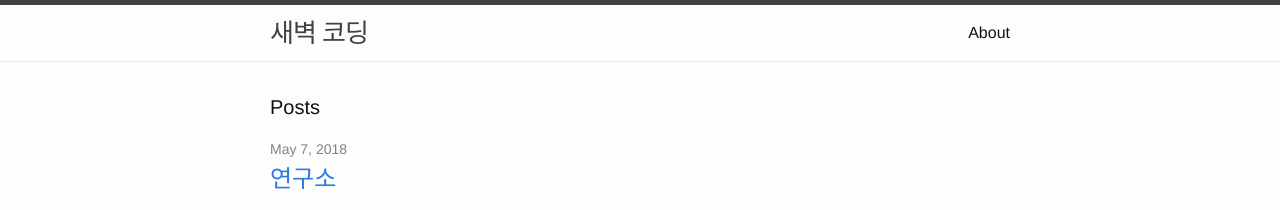
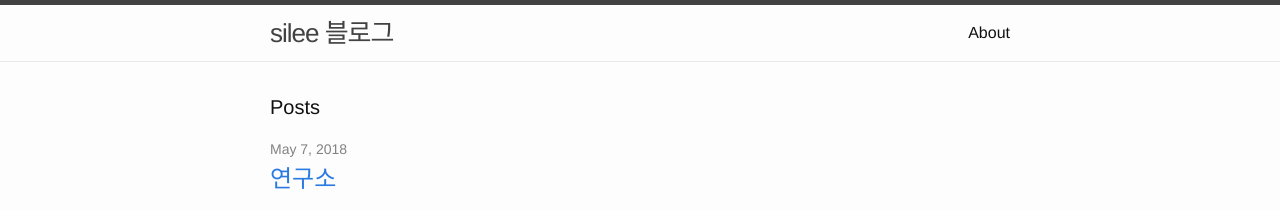
Before and after one commit to 2sangin/2sangin.github.io, a Jekyll site: the page built from index.html, in a window 1280 px wide and 1400 px high. Shown: the top 210 px of the window. Built offline with Jekyll 4.4.1, drawn with Linux system fonts in a browser that asks for light colours; some of the changed text lies outside the part shown.

Commit message:
ignore 목록 추가 및 블로그 주소, 제목 수정

```diff
--- a/_config.yml
+++ b/_config.yml
@@ -6,12 +6,12 @@
 # 'jekyll serve'. If you change this file, please restart the server process.
 
 # Site settings
-title: 새벽 코딩
+title: silee 블로그
 email: silee9019@gmail.com
 description: > # this means to ignore newlines until "baseurl:"
   블로그
 baseurl: "" # the subpath of your site, e.g. /blog
-url: "https://2sangin.github.io" # the base hostname & protocol for your site
+url: "https://silee.kr" # the base hostname & protocol for your site
 #twitter_username: jekyllrb
 github_username: 2sangin
 
```
Also changed, not shown: 1 other file.
